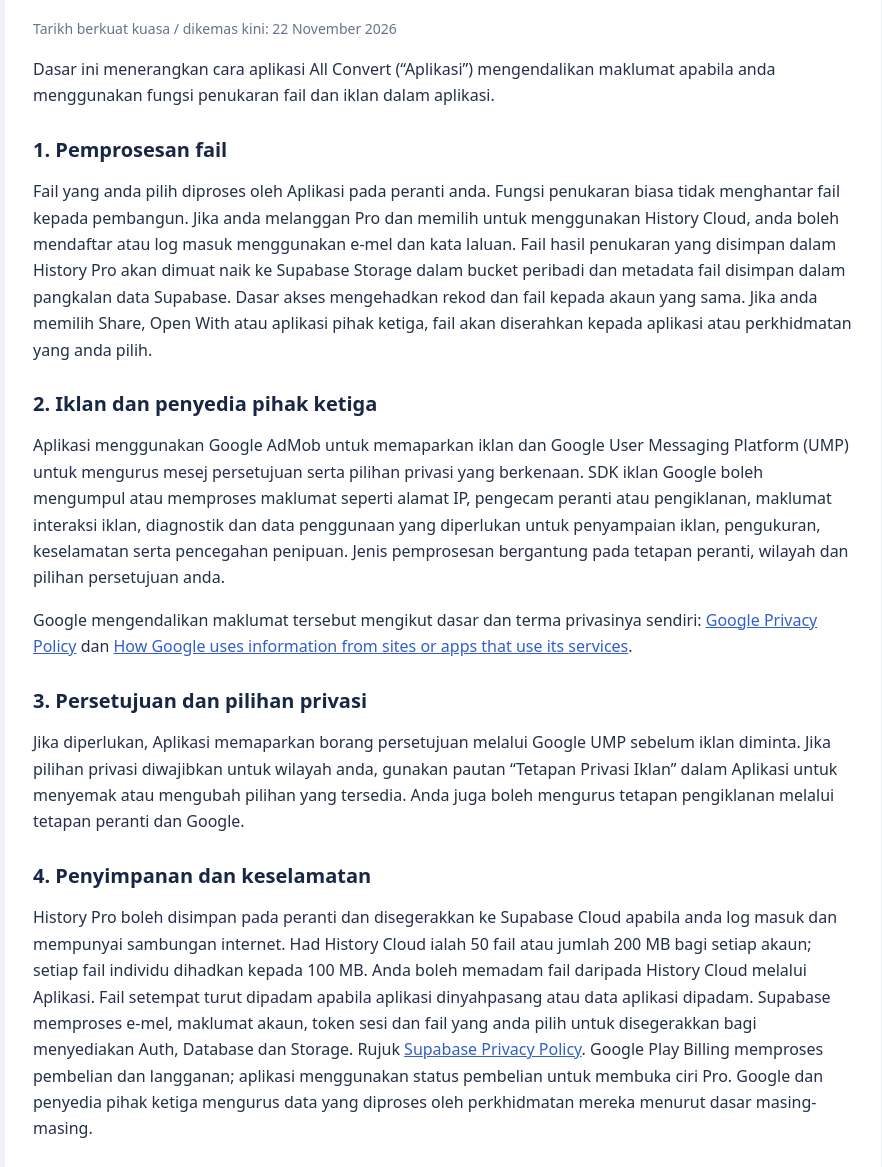
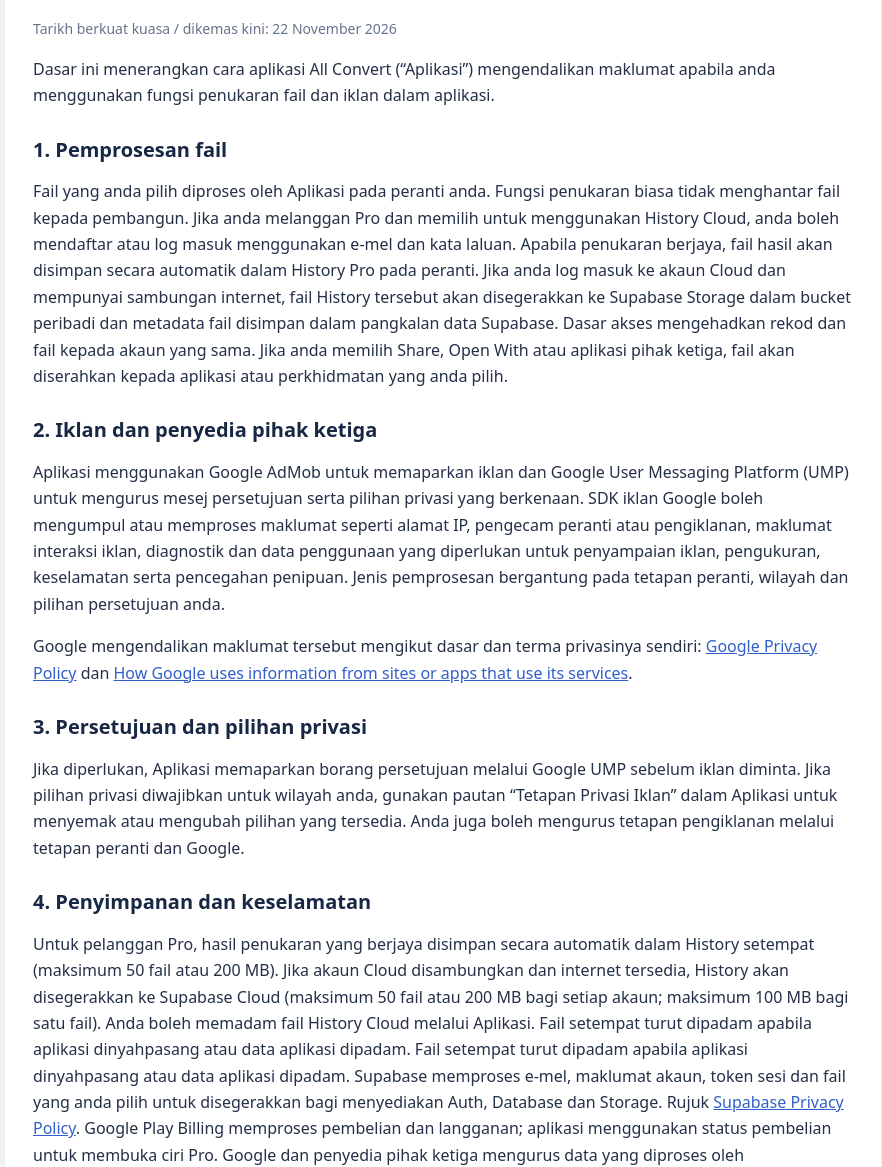
Before and after one commit to EarnPlayApps/All-Convert-Admob, a plain HTML site: page allconvert_native/app/src/main/assets/privacy_policy.html in a window 1280 px wide. Shown: the part 113-1280 px from the top of the page, without its empty margins (197-1079 px from the left). Drawn offline with Linux system fonts and the light colour scheme.

Commit message:
Clarify automatic Pro conversion History storage in privacy notice

```diff
--- a/allconvert_native/app/src/main/assets/privacy_policy.html
+++ b/allconvert_native/app/src/main/assets/privacy_policy.html
@@ -3,10 +3,10 @@
 <style>body{font:16px/1.65 system-ui,-apple-system,Segoe UI,Roboto,sans-serif;color:#243047;background:#f5f7fb;margin:0;padding:24px}main{max-width:820px;margin:auto;background:#fff;padding:28px;border-radius:18px;box-shadow:0 8px 30px #172b4d12}h1,h2{color:#182744;line-height:1.25}h1{font-size:30px}h2{font-size:20px;margin-top:28px}.muted{color:#66748b;font-size:14px}a{color:#315fca;overflow-wrap:anywhere}</style></head>
 <body><main><h1>Dasar Privasi All Convert</h1><p class="muted">Tarikh berkuat kuasa / dikemas kini: 22 November 2026</p>
 <p>Dasar ini menerangkan cara aplikasi All Convert (“Aplikasi”) mengendalikan maklumat apabila anda menggunakan fungsi penukaran fail dan iklan dalam aplikasi.</p>
-<h2>1. Pemprosesan fail</h2><p>Fail yang anda pilih diproses oleh Aplikasi pada peranti anda. Fungsi penukaran biasa tidak menghantar fail kepada pembangun. Jika anda melanggan Pro dan memilih untuk menggunakan History Cloud, anda boleh mendaftar atau log masuk menggunakan e-mel dan kata laluan. Fail hasil penukaran yang disimpan dalam History Pro akan dimuat naik ke Supabase Storage dalam bucket peribadi dan metadata fail disimpan dalam pangkalan data Supabase. Dasar akses mengehadkan rekod dan fail kepada akaun yang sama. Jika anda memilih Share, Open With atau aplikasi pihak ketiga, fail akan diserahkan kepada aplikasi atau perkhidmatan yang anda pilih.</p>
+<h2>1. Pemprosesan fail</h2><p>Fail yang anda pilih diproses oleh Aplikasi pada peranti anda. Fungsi penukaran biasa tidak menghantar fail kepada pembangun. Jika anda melanggan Pro dan memilih untuk menggunakan History Cloud, anda boleh mendaftar atau log masuk menggunakan e-mel dan kata laluan. Apabila penukaran berjaya, fail hasil akan disimpan secara automatik dalam History Pro pada peranti. Jika anda log masuk ke akaun Cloud dan mempunyai sambungan internet, fail History tersebut akan disegerakkan ke Supabase Storage dalam bucket peribadi dan metadata fail disimpan dalam pangkalan data Supabase. Dasar akses mengehadkan rekod dan fail kepada akaun yang sama. Jika anda memilih Share, Open With atau aplikasi pihak ketiga, fail akan diserahkan kepada aplikasi atau perkhidmatan yang anda pilih.</p>
 <h2>2. Iklan dan penyedia pihak ketiga</h2><p>Aplikasi menggunakan Google AdMob untuk memaparkan iklan dan Google User Messaging Platform (UMP) untuk mengurus mesej persetujuan serta pilihan privasi yang berkenaan. SDK iklan Google boleh mengumpul atau memproses maklumat seperti alamat IP, pengecam peranti atau pengiklanan, maklumat interaksi iklan, diagnostik dan data penggunaan yang diperlukan untuk penyampaian iklan, pengukuran, keselamatan serta pencegahan penipuan. Jenis pemprosesan bergantung pada tetapan peranti, wilayah dan pilihan persetujuan anda.</p><p>Google mengendalikan maklumat tersebut mengikut dasar dan terma privasinya sendiri: <a href="https://policies.google.com/privacy">Google Privacy Policy</a> dan <a href="https://policies.google.com/technologies/partner-sites">How Google uses information from sites or apps that use its services</a>.</p>
 <h2>3. Persetujuan dan pilihan privasi</h2><p>Jika diperlukan, Aplikasi memaparkan borang persetujuan melalui Google UMP sebelum iklan diminta. Jika pilihan privasi diwajibkan untuk wilayah anda, gunakan pautan “Tetapan Privasi Iklan” dalam Aplikasi untuk menyemak atau mengubah pilihan yang tersedia. Anda juga boleh mengurus tetapan pengiklanan melalui tetapan peranti dan Google.</p>
-<h2>4. Penyimpanan dan keselamatan</h2><p>History Pro boleh disimpan pada peranti dan disegerakkan ke Supabase Cloud apabila anda log masuk dan mempunyai sambungan internet. Had History Cloud ialah 50 fail atau jumlah 200 MB bagi setiap akaun; setiap fail individu dihadkan kepada 100 MB. Anda boleh memadam fail daripada History Cloud melalui Aplikasi. Fail setempat turut dipadam apabila aplikasi dinyahpasang atau data aplikasi dipadam. Supabase memproses e-mel, maklumat akaun, token sesi dan fail yang anda pilih untuk disegerakkan bagi menyediakan Auth, Database dan Storage. Rujuk <a href="https://supabase.com/privacy">Supabase Privacy Policy</a>. Google Play Billing memproses pembelian dan langganan; aplikasi menggunakan status pembelian untuk membuka ciri Pro. Google dan penyedia pihak ketiga mengurus data yang diproses oleh perkhidmatan mereka menurut dasar masing-masing.</p>
+<h2>4. Penyimpanan dan keselamatan</h2><p>Untuk pelanggan Pro, hasil penukaran yang berjaya disimpan secara automatik dalam History setempat (maksimum 50 fail atau 200 MB). Jika akaun Cloud disambungkan dan internet tersedia, History akan disegerakkan ke Supabase Cloud (maksimum 50 fail atau 200 MB bagi setiap akaun; maksimum 100 MB bagi satu fail). Anda boleh memadam fail History Cloud melalui Aplikasi. Fail setempat turut dipadam apabila aplikasi dinyahpasang atau data aplikasi dipadam. Fail setempat turut dipadam apabila aplikasi dinyahpasang atau data aplikasi dipadam. Supabase memproses e-mel, maklumat akaun, token sesi dan fail yang anda pilih untuk disegerakkan bagi menyediakan Auth, Database dan Storage. Rujuk <a href="https://supabase.com/privacy">Supabase Privacy Policy</a>. Google Play Billing memproses pembelian dan langganan; aplikasi menggunakan status pembelian untuk membuka ciri Pro. Google dan penyedia pihak ketiga mengurus data yang diproses oleh perkhidmatan mereka menurut dasar masing-masing.</p>
 <h2>5. Kanak-kanak</h2><p>Aplikasi ini bukan direka khusus untuk kanak-kanak dan tidak bertujuan mengumpul maklumat peribadi kanak-kanak secara sengaja. Jika anda percaya maklumat kanak-kanak telah diberikan kepada pembangun, hubungi kami melalui saluran di bawah.</p>
 <h2>6. Perubahan dasar</h2><p>Dasar ini boleh dikemas kini apabila fungsi, SDK atau keperluan undang-undang berubah. Versi terkini akan diterbitkan pada halaman ini. Sila semak tarikh kemas kini di bahagian atas.</p>
 <h2>7. Hubungi kami</h2><p>Untuk pertanyaan privasi atau permintaan berkaitan data, hubungi pembangun melalui <a href="https://github.com/EarnPlayApps/All-Convert-Admob/issues">halaman Issues All Convert di GitHub</a>. Jangan sertakan fail peribadi atau maklumat sensitif dalam laporan awam.</p>
```
